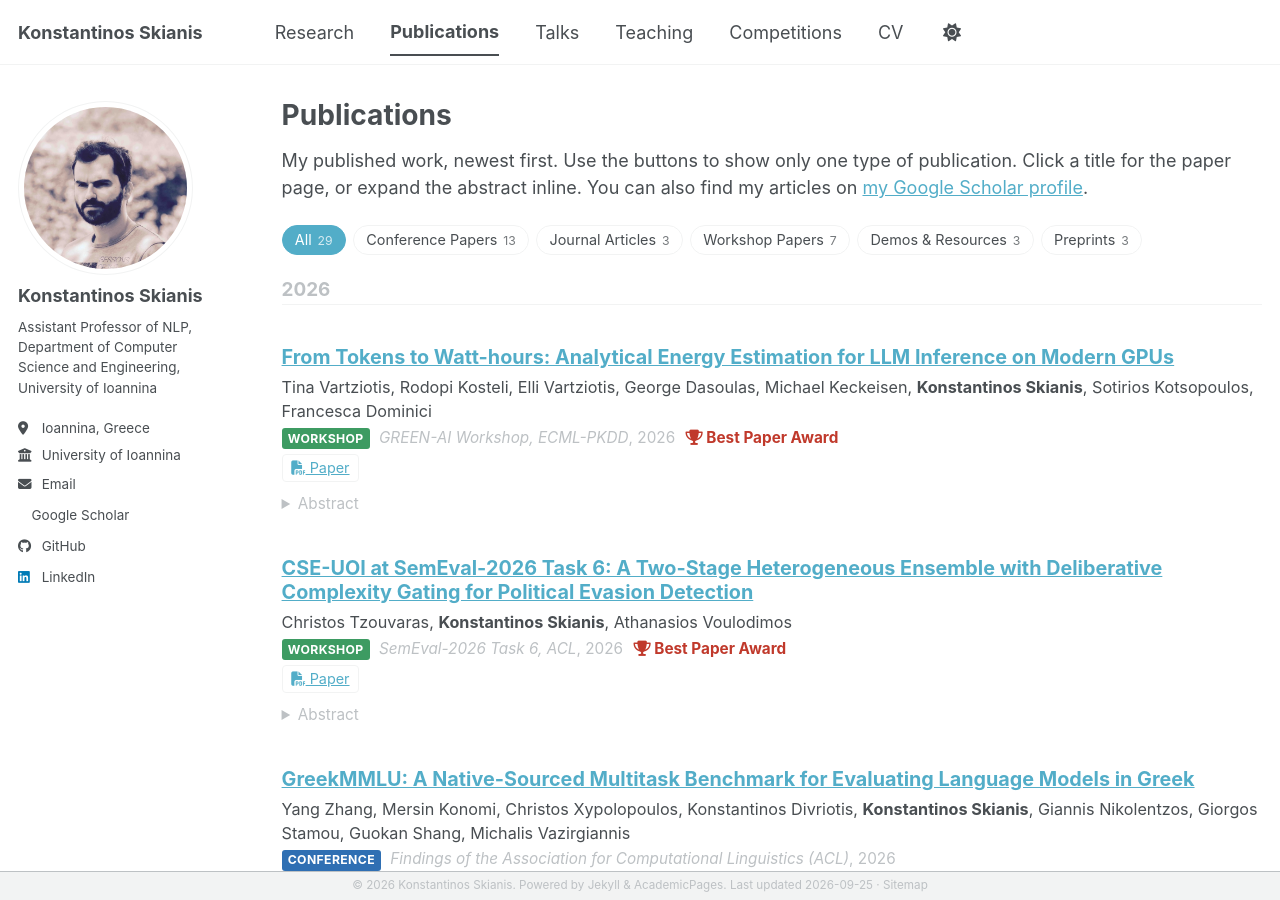
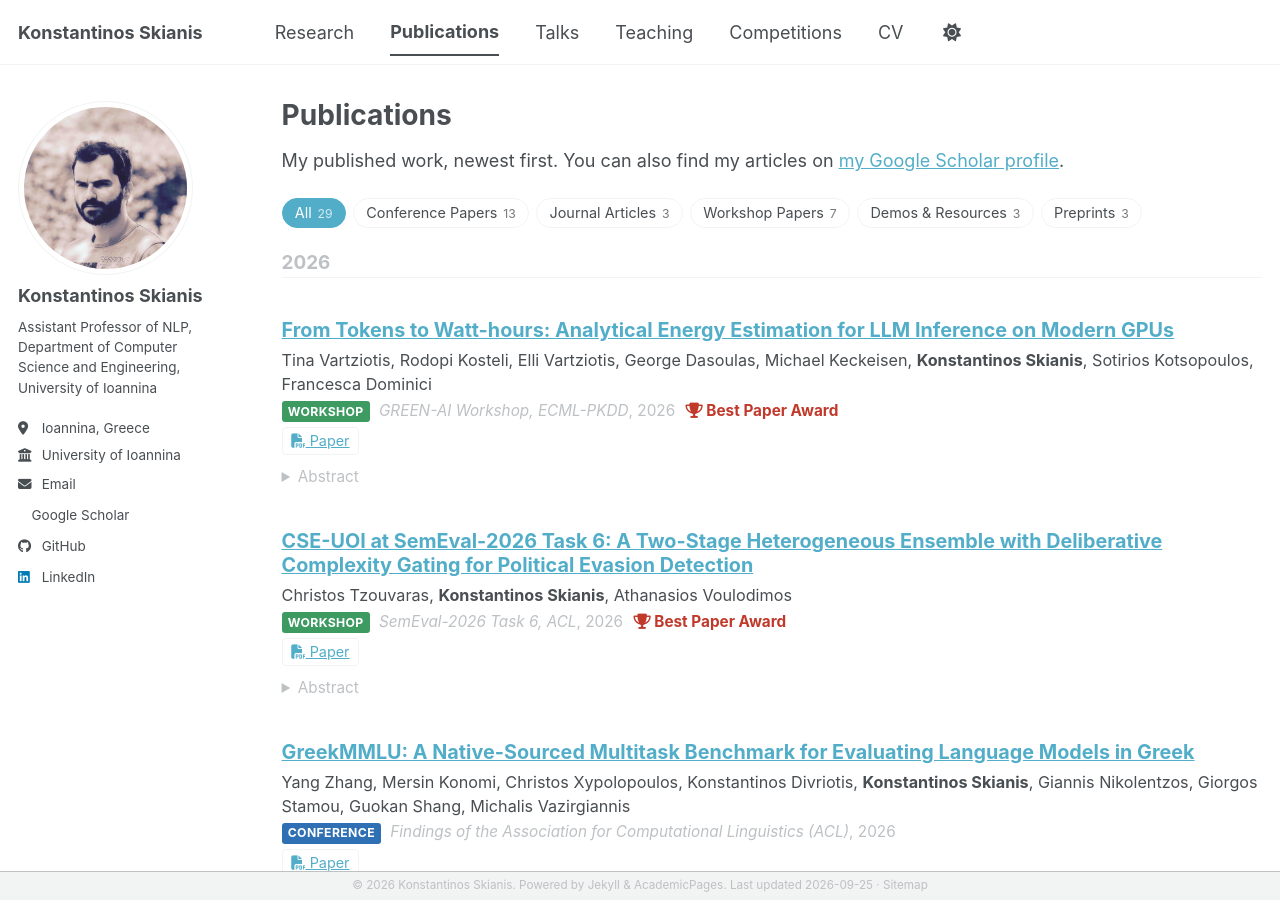
Before and after one commit to y3nk0/y3nk0.github.io, a Jekyll site: the page built from _pages/publications.html, in a window 1280 px wide and 900 px high. Built offline with Jekyll 4.4.1, drawn with Linux system fonts in a browser that asks for light colours; a style sheet for code colours, icons or effects is not loaded.

Commit message:
update pub page

```diff
--- a/_pages/publications.html
+++ b/_pages/publications.html
@@ -7,7 +7,7 @@ author_profile: true
 
 {% include base_path %}
 
-<p>My published work, newest first. Use the buttons to show only one type of publication. Click a title for the paper page, or expand the abstract inline.
+<p>My published work, newest first.
 {% if site.author.googlescholar %}You can also find my articles on <a href="{{ site.author.googlescholar }}">my Google Scholar profile</a>.{% endif %}</p>
 
 <div class="pub-filters" role="group" aria-label="Filter publications by type">
```
